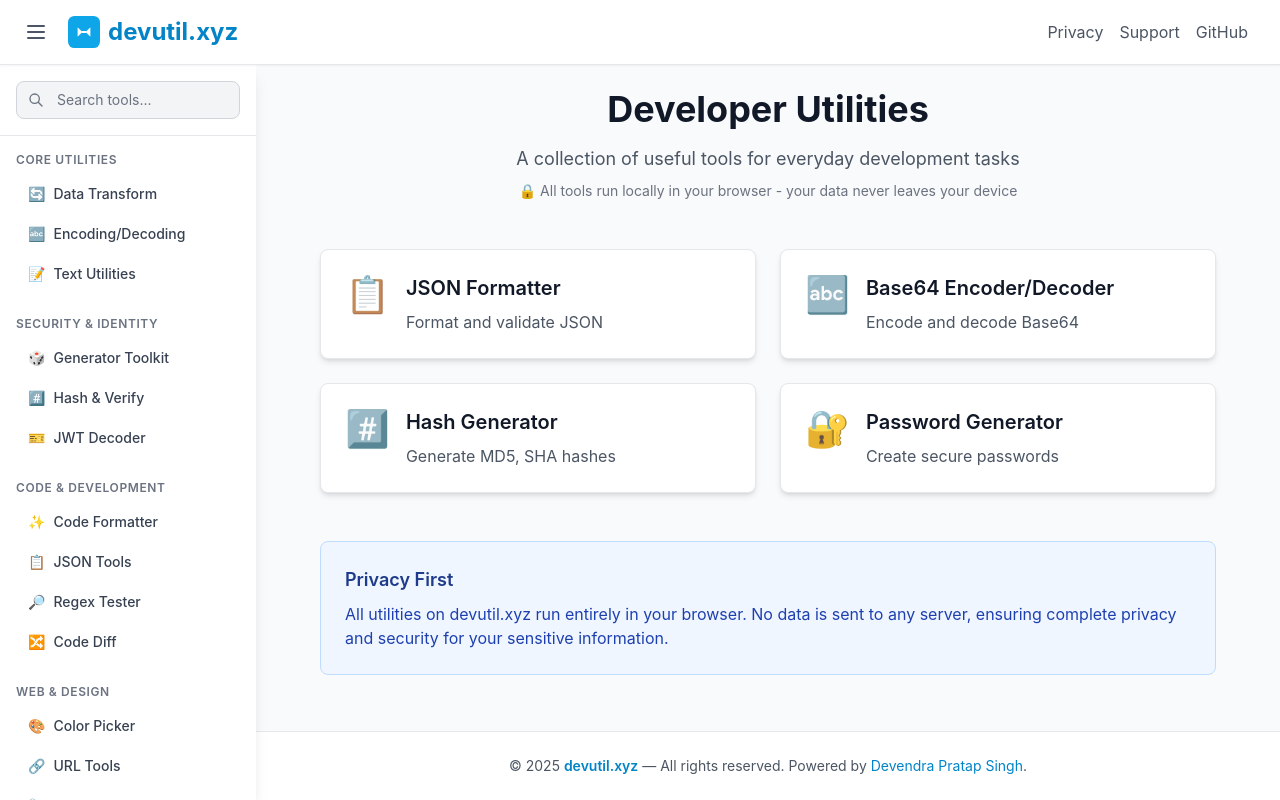
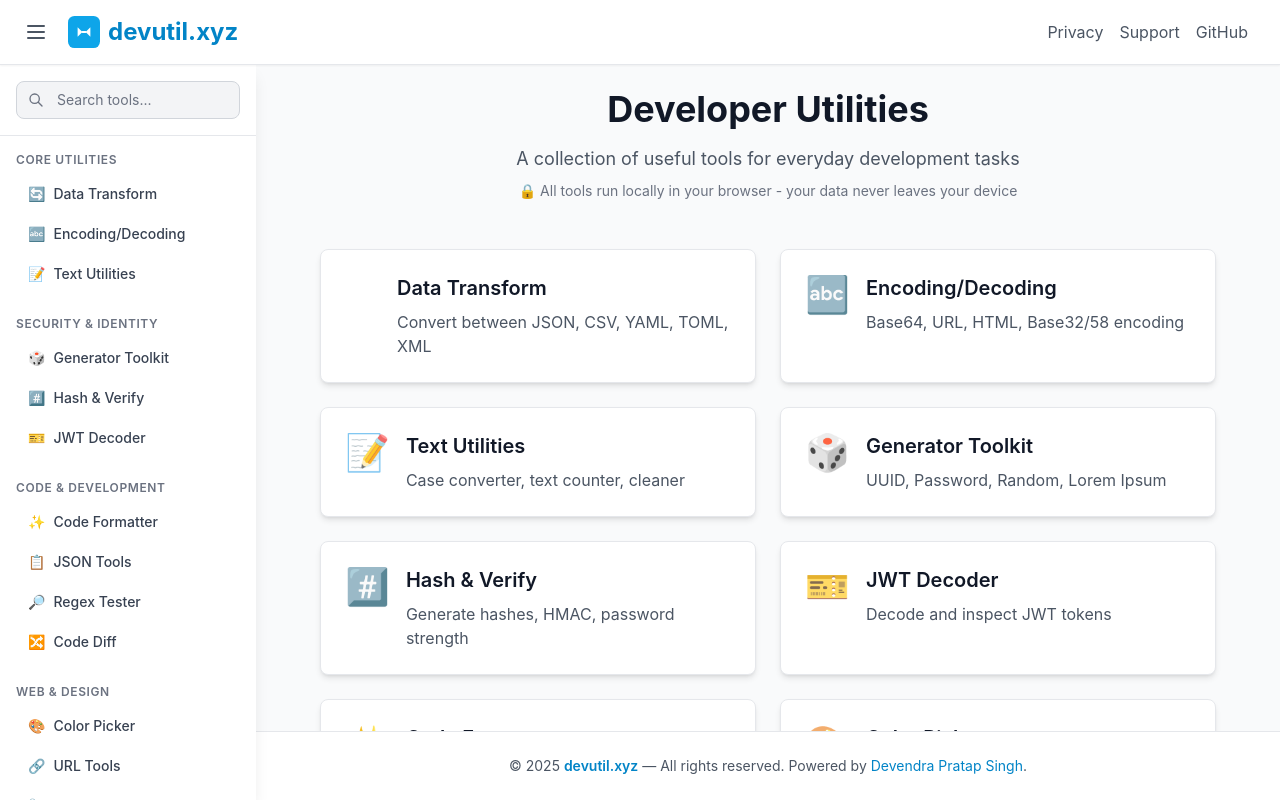
Before and after one commit to 0xdps/devutil, a React (Vite) app: page / in a window 1280 px wide. Built offline with nearby package versions, Linux system fonts and the light colour scheme.

Commit message:
feat: update popular tools list in Home component and remove privacy notice

```diff
--- a/src/pages/Home.tsx
+++ b/src/pages/Home.tsx
@@ -1,10 +1,14 @@
 import { Link } from 'react-router-dom'
 
 const popularTools = [
-    { name: 'JSON Formatter', path: '/json-formatter', icon: '📋', description: 'Format and validate JSON' },
-    { name: 'Base64 Encoder/Decoder', path: '/base64', icon: '🔤', description: 'Encode and decode Base64' },
-    { name: 'Hash Generator', path: '/hash-generator', icon: '#️⃣', description: 'Generate MD5, SHA hashes' },
-    { name: 'Password Generator', path: '/password-generator', icon: '🔐', description: 'Create secure passwords' },
+    { name: 'Data Transform', path: '/data-transform', icon: '�', description: 'Convert between JSON, CSV, YAML, TOML, XML' },
+    { name: 'Encoding/Decoding', path: '/encoding', icon: '🔤', description: 'Base64, URL, HTML, Base32/58 encoding' },
+    { name: 'Text Utilities', path: '/text-utilities', icon: '📝', description: 'Case converter, text counter, cleaner' },
+    { name: 'Generator Toolkit', path: '/generators', icon: '🎲', description: 'UUID, Password, Random, Lorem Ipsum' },
+    { name: 'Hash & Verify', path: '/hash-verify', icon: '#️⃣', description: 'Generate hashes, HMAC, password strength' },
+    { name: 'JWT Decoder', path: '/jwt-decoder', icon: '🎫', description: 'Decode and inspect JWT tokens' },
+    { name: 'Code Formatter', path: '/code-formatter', icon: '✨', description: 'Beautify/minify HTML, CSS, JS, JSON' },
+    { name: 'Color Picker', path: '/color-picker', icon: '🎨', description: 'HEX, RGB, HSL color converter' },
 ]
 
 export default function Home() {
@@ -41,16 +45,6 @@ export default function Home() {
                     </Link>
                 ))}
             </div>
-
-            <div className="mt-12 p-6 bg-blue-50 dark:bg-blue-900/20 rounded-lg border border-blue-200 dark:border-blue-800">
-                <h3 className="text-lg font-semibold text-blue-900 dark:text-blue-100 mb-2">
-                    Privacy First
-                </h3>
-                <p className="text-blue-800 dark:text-blue-200">
-                    All utilities on devutil.xyz run entirely in your browser. No data is sent to any server,
-                    ensuring complete privacy and security for your sensitive information.
-                </p>
-            </div>
         </div>
     )
 }
```
